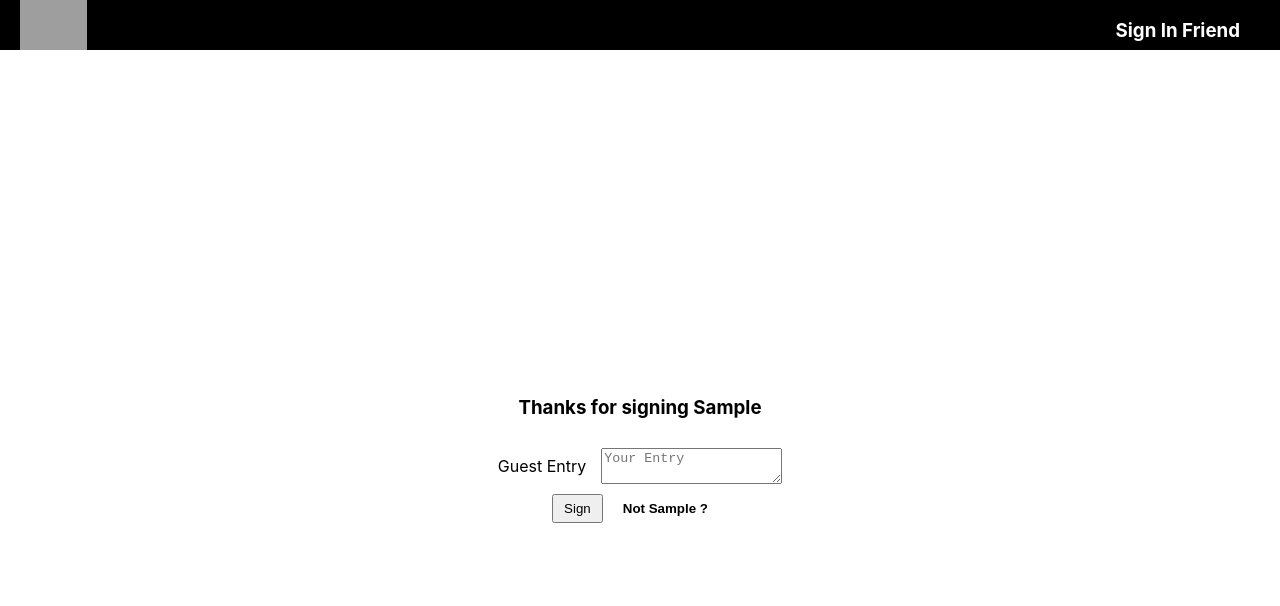
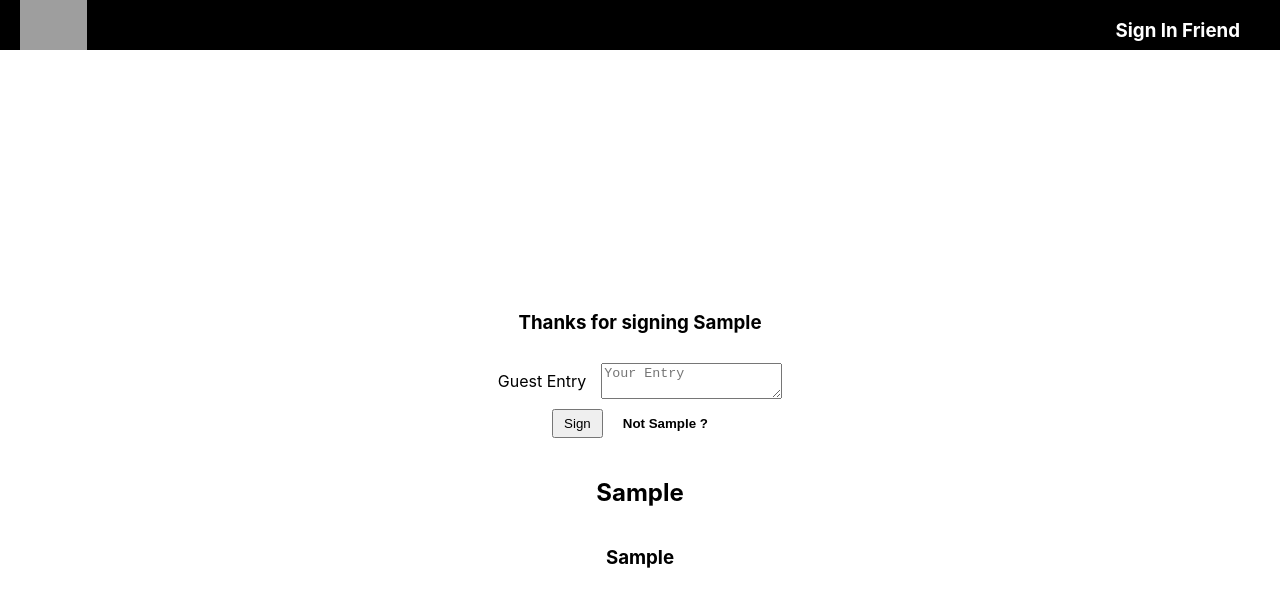
Before and after one commit to tannermeck/guestbook-v2, a React (Create React App) app: page / in a window 1280 px wide. Both pictures are taken after typing "Sample", "Sample" into the empty fields and a click on the button "Sign". Shown: the top 606 px of the page. Built offline with nearby package versions, Linux system fonts and the light colour scheme; grey boxes are pictures that could not be loaded.

Commit message:
guest entry list now rendering on the page

```diff
--- a/src/components/body/Body.jsx
+++ b/src/components/body/Body.jsx
@@ -1,5 +1,6 @@
 import { useState } from 'react';
 import { useGuest } from '../../context/GuestContext';
+import Entry from '../entry/Entry';
 import './body.css'
 
 const Body = () => {
@@ -50,6 +51,7 @@ const Body = () => {
                     }
                 </div>
             </form>
+            <Entry entries={entries} />
         </div>
     )
 }
--- /dev/null
+++ b/src/components/entry/Entry.jsx
@@ -0,0 +1,16 @@
+import './entry.css';
+
+const Entry = ({ entries }) => {
+    return (
+        <section className='entryContainer'>
+            {entries.map(entry => (
+                    <div className='entry' key={`${entry.name}-${entry.entry}`}>
+                        <h2>{entry.name}</h2>
+                        <h3>{entry.entry}</h3>
+                    </div>
+                ))
+            }
+        </section>
+    )
+}
+export default Entry;
--- /dev/null
+++ b/src/components/entry/entry.css
@@ -0,0 +1,10 @@
+.entryContainer {
+    display: flex;
+    flex-wrap:wrap;
+    flex-direction: row;
+}
+.entry {
+    display: flex;
+    flex-direction: column;
+    margin: 20px;
+}
```
